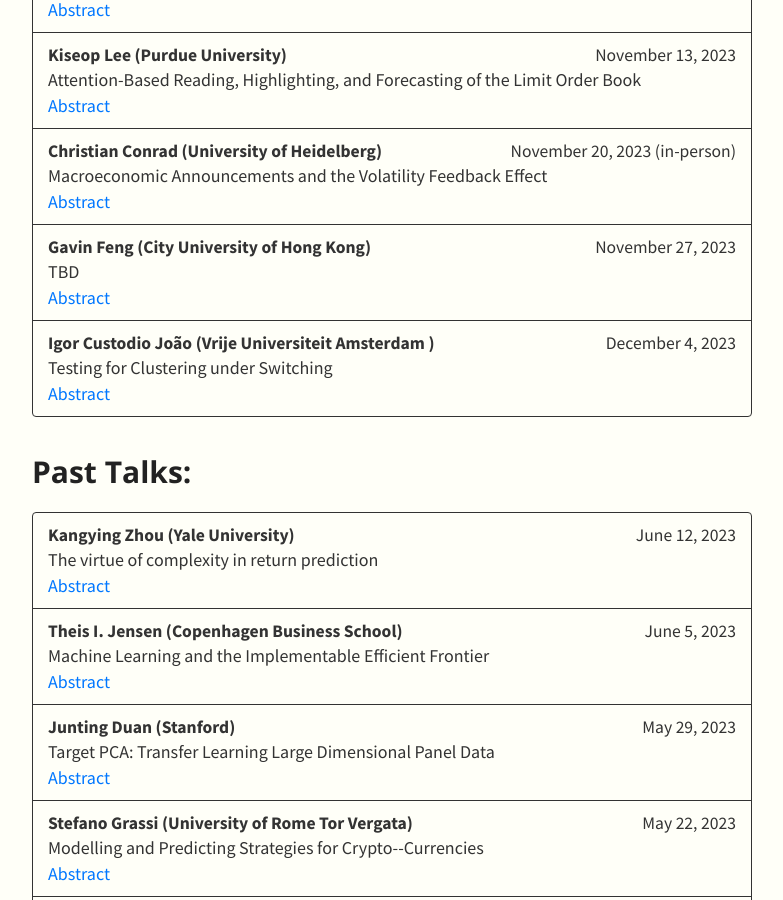
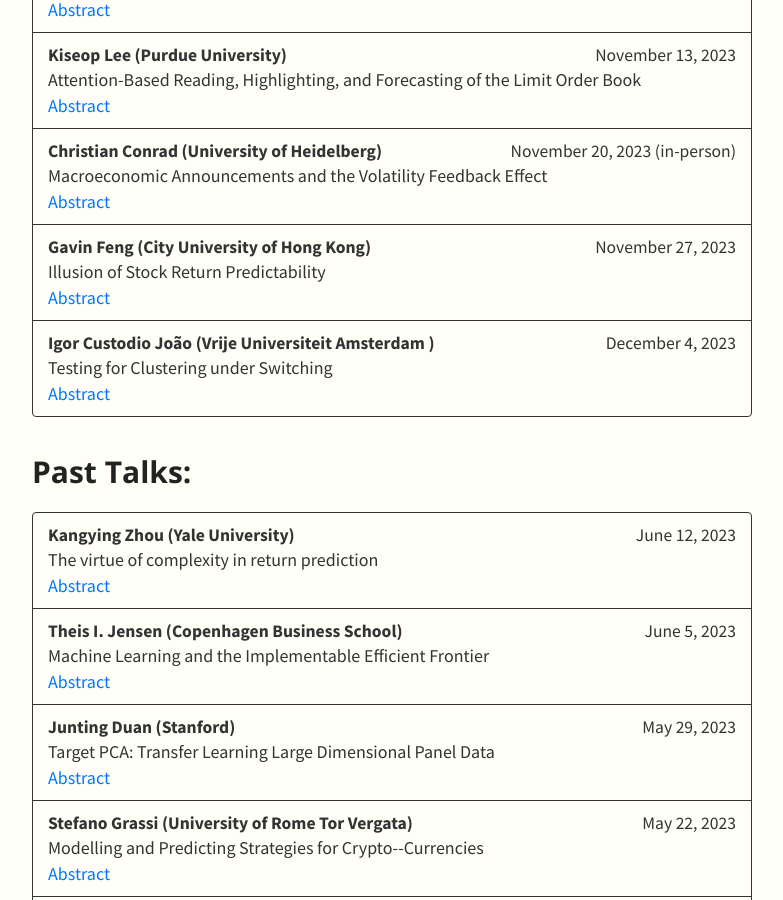
Before and after one commit to SML-Fin/SML-Fin.github.io, a Jekyll site: the page built from index.md, in a window 1280 px wide and 900 px high, scrolled down 846 px. Shown: the whole window, without its empty margins (248-1031 px from the left). Built offline with Jekyll 4.4.1, drawn with Linux system fonts in a browser that asks for light colours; nearby versions of some CDN libraries; our own code applies the rules of GitHub Pages for plain Markdown files.

Commit message:
Update Gavin's talk

```diff
--- a/_data/talks.yml
+++ b/_data/talks.yml
@@ -23,8 +23,8 @@
       abstract: We investigate to what extent the volatility feedback effect contributes to explaining the time-varying sensitivity of stock markets to macroeconomic announcements. By combining the standard Campbell-Shiller log-linear present value framework with a novel two-component volatility model for the conditional variance of cash flow news, we show that news to the long-term volatility component is an important driver of discount rate news. When long-term volatility is high, stock returns are more sensitive to news, and there is an asymmetry in the response to good and bad news. By investigating the instantaneous reaction of the S&P 500 to major U.S. macroeconomic announcements, we empirically confirm our model's predictions.
     - speaker: Gavin Feng (City University of Hong Kong)
       date: November 27, 2023
-      title: TBD
-      abstract: TBD
+      title: Illusion of Stock Return Predictability
+      abstract: There is extensive literature on stock return predictability in the cross section and time series, but it all examines the aggregate performance by ignoring the heterogeneous stock return predictability. This paper challenges these aggregate return predictability illusions and shows that most stock return observations are empirically unpredictable. By excluding a small set of predictable observations, most positive machine learning forecast-implied investment performances disappear, and so do many significant risk factors. To this end, we develop an asset clustering approach to identify the most likely stock return observations in the cross section and time series. Our regression tree approach confirms the heterogeneous return predictability sources with firm characteristic ranges and macroeconomic conditions. By focusing on a small set of predictable observations, forecast-based strategies and risk factors have performed significantly better over the past fifty years.
     - speaker: Igor Custodio João (Vrije Universiteit Amsterdam )
       date: December 4, 2023
       title: Testing for Clustering under Switching
```
